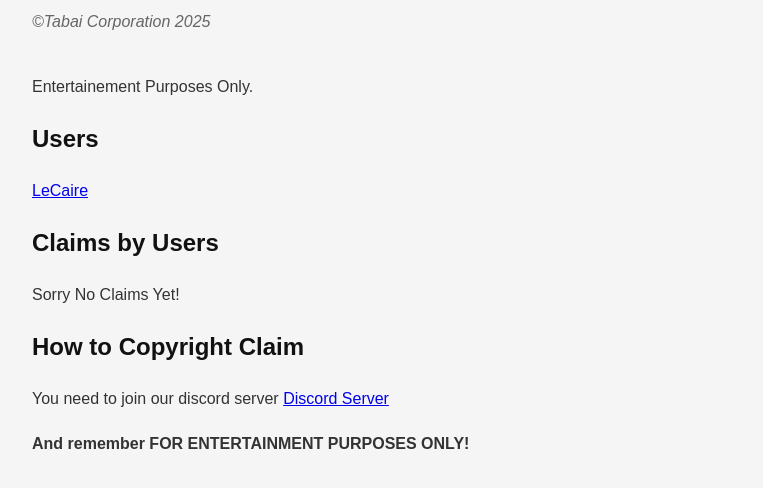
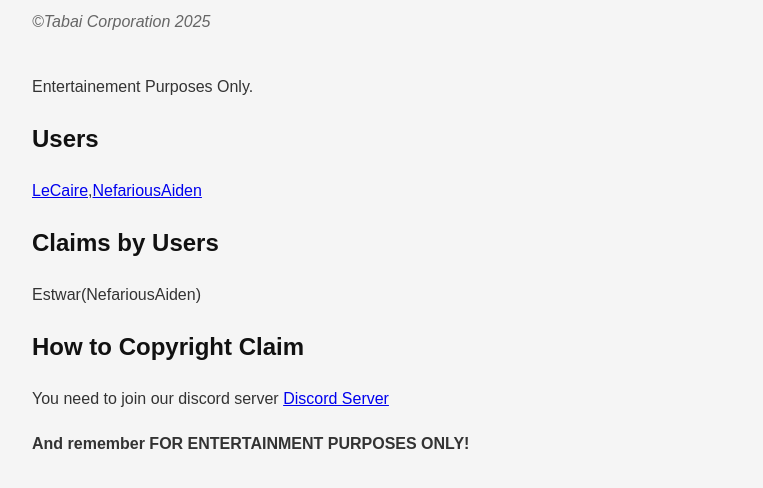
Before and after one commit to LeCaire1/tco, a plain HTML site: page index.html in a window 1280 px wide. Shown: the part 116-604 px from the top of the page, without its empty margins (258-1021 px from the left). Drawn offline with Linux system fonts and the light colour scheme.

Commit message:
mega update de malado mentali

```diff
--- a/index.html
+++ b/index.html
@@ -43,10 +43,10 @@
   <p>Entertainement Purposes Only.</p>
 
   <h2>Users</h2>
-  <p><a href="https://lecaire1.github.io/tcouser-lecaire">LeCaire</a></p>
+  <p><a href="https://lecaire1.github.io/tabaiuser-lecaire">LeCaire</a>,<a href="https://lecaire1.github.io/tabaiuser-nefariousaiden">NefariousAiden</a></p>
 
   <h2>Claims by Users</h2>
-  <p class="no-bold">Sorry No Claims Yet!</p>
+  <p class="no-bold">Estwar(NefariousAiden)</p>
 
   <h2>How to Copyright Claim</h2>
   <p>You need to join our discord server <a href="https://discord.gg/JvnAJ5UN">Discord Server</a></p>
```
